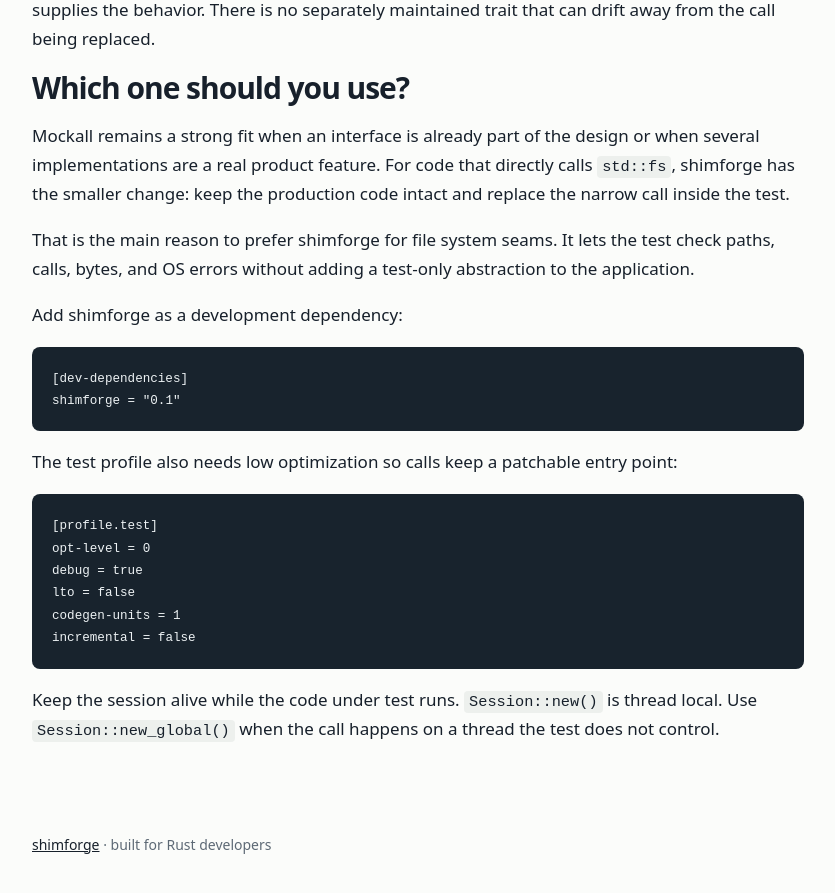
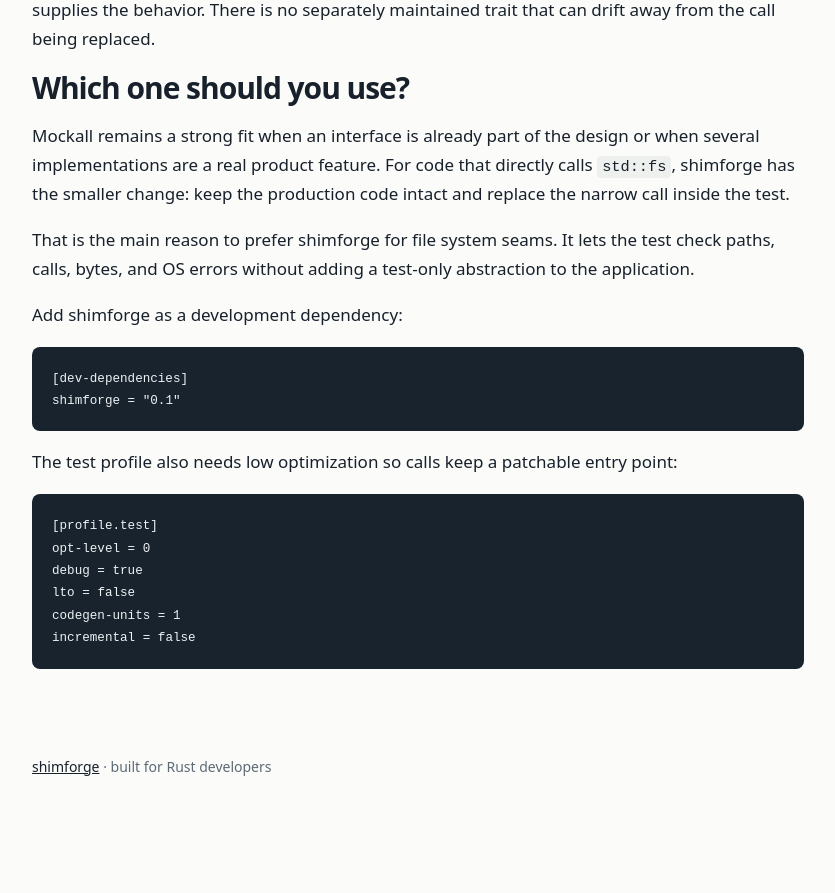
Before and after one commit to XTSoftwareLabs/shimforgeblog, a Jekyll site: the page built from _posts/2026-09-14-mock-file-system-in-rust.md, in a window 1280 px wide and 900 px high, scrolled down 5238 px. Shown: the top 893 px of the window, without its empty margins (222-1057 px from the left). Built offline with Jekyll 4.4.1, drawn with Linux system fonts in a browser that asks for light colours; after the commit the page ends 6060 px from its top, so only the background shows below that.

Commit message:
Trim session note

````diff
--- a/_posts/2026-09-14-mock-file-system-in-rust.md
+++ b/_posts/2026-09-14-mock-file-system-in-rust.md
@@ -218,5 +218,3 @@ lto = false
 codegen-units = 1
 incremental = false
 ```
-
-Keep the session alive while the code under test runs. `Session::new()` is thread local. Use `Session::new_global()` when the call happens on a thread the test does not control.
````
